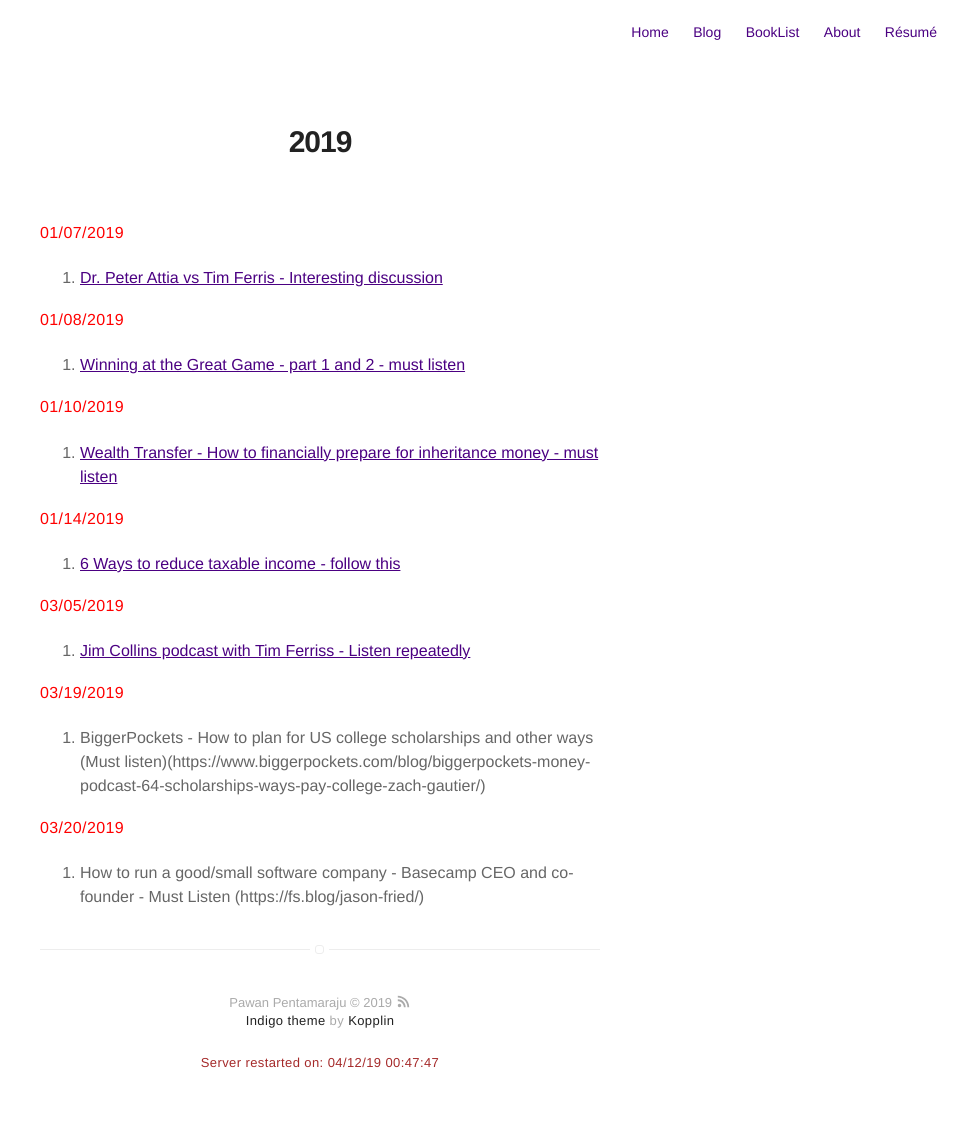
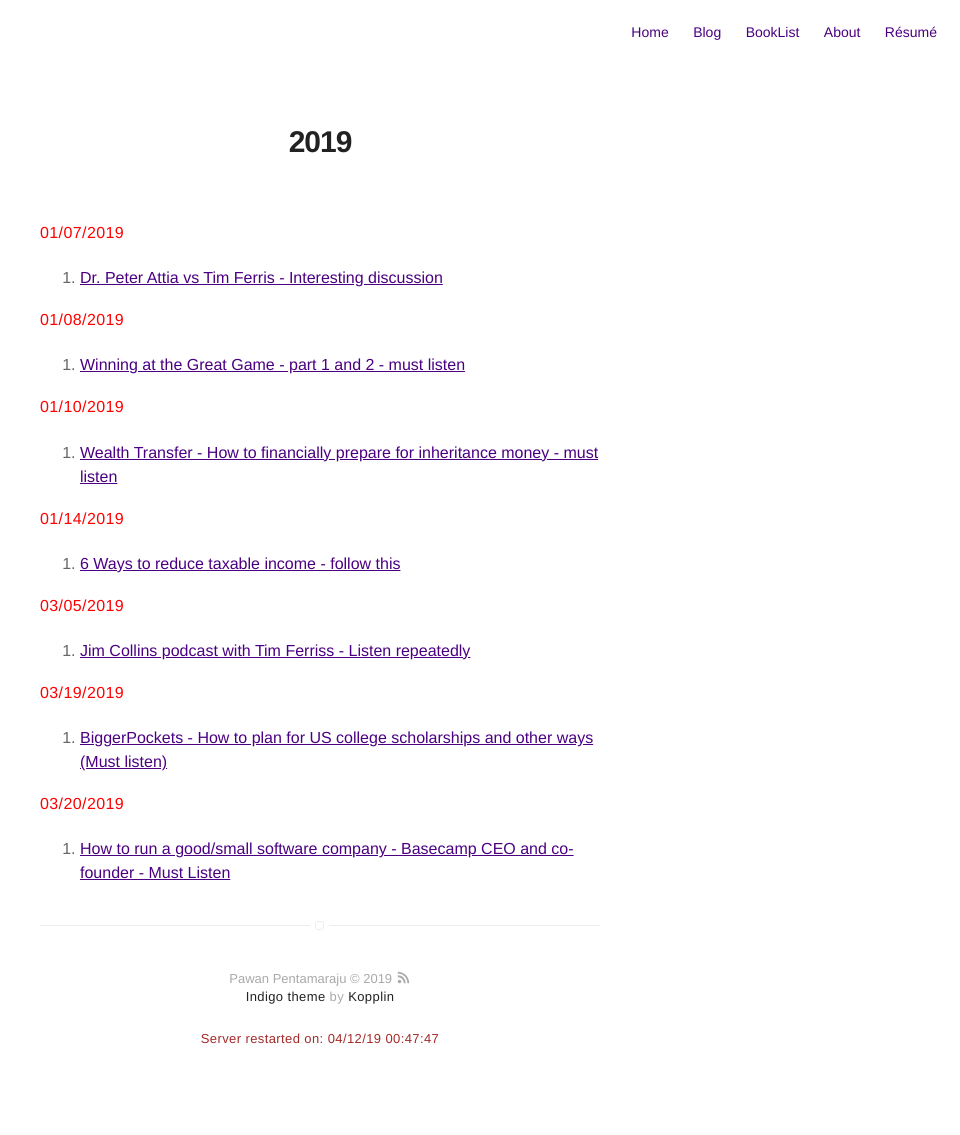
Before and after one commit to pawanpe/pawanpe.github.io, a Jekyll site: the page built from booklist/2019/articlesandvideos.markdown, in a window 1280 px wide. Shown: the whole page, without its empty margins (320-1280 px from the left). Built offline with Jekyll 4.4.1, drawn with Linux system fonts in a browser that asks for light colours; after the commit the page ends 1111 px from its top, so only the background shows below that.

Commit message:
fixing links

```diff
--- a/booklist/2019/articlesandvideos.markdown
+++ b/booklist/2019/articlesandvideos.markdown
@@ -27,8 +27,8 @@ layout: page
 
 <b style="color: red">03/19/2019</b>
 
-1. BiggerPockets - How to plan for US college scholarships and other ways (Must listen)(https://www.biggerpockets.com/blog/biggerpockets-money-podcast-64-scholarships-ways-pay-college-zach-gautier/)
+1. [BiggerPockets - How to plan for US college scholarships and other ways (Must listen)](https://www.biggerpockets.com/blog/biggerpockets-money-podcast-64-scholarships-ways-pay-college-zach-gautier/)
 
 <b style="color: red">03/20/2019</b>
 
-1. How to run a good/small software company - Basecamp CEO and co-founder - Must Listen (https://fs.blog/jason-fried/)
+1. [How to run a good/small software company - Basecamp CEO and co-founder - Must Listen](https://fs.blog/jason-fried/)
```
